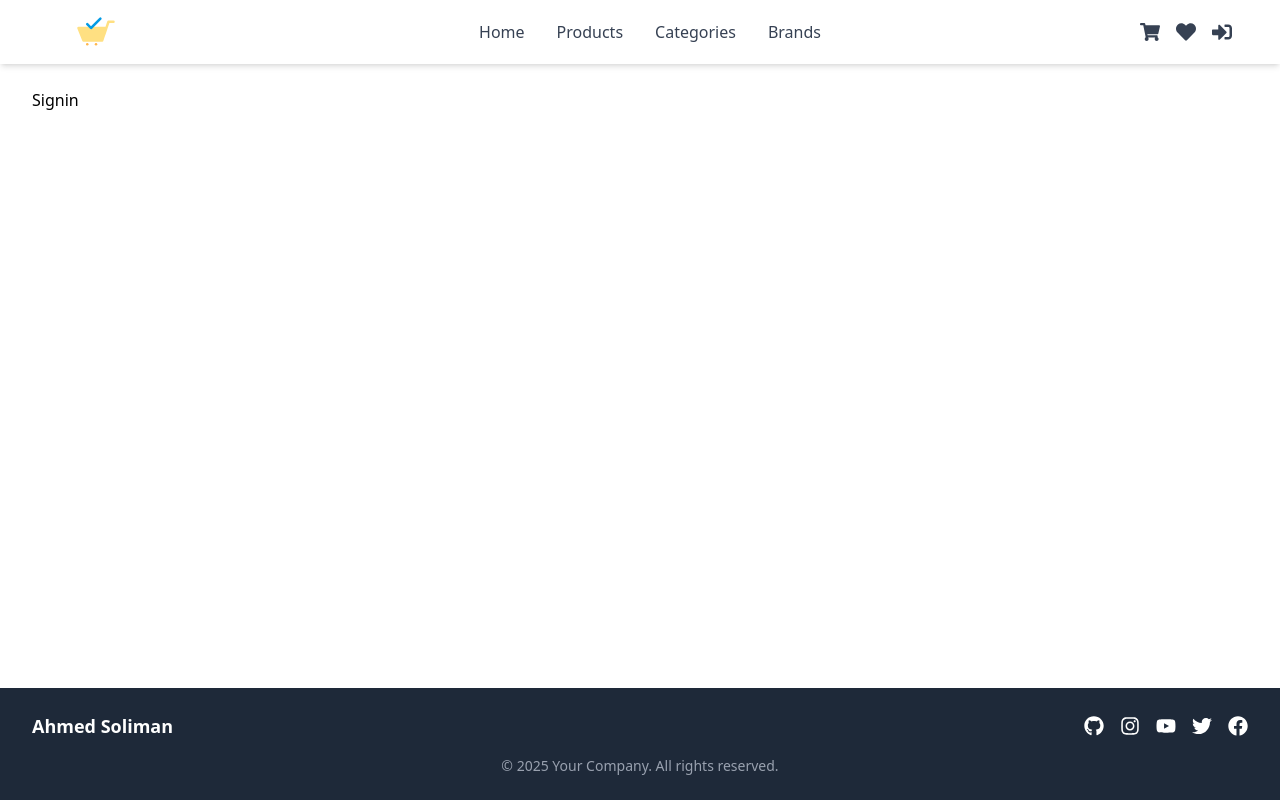
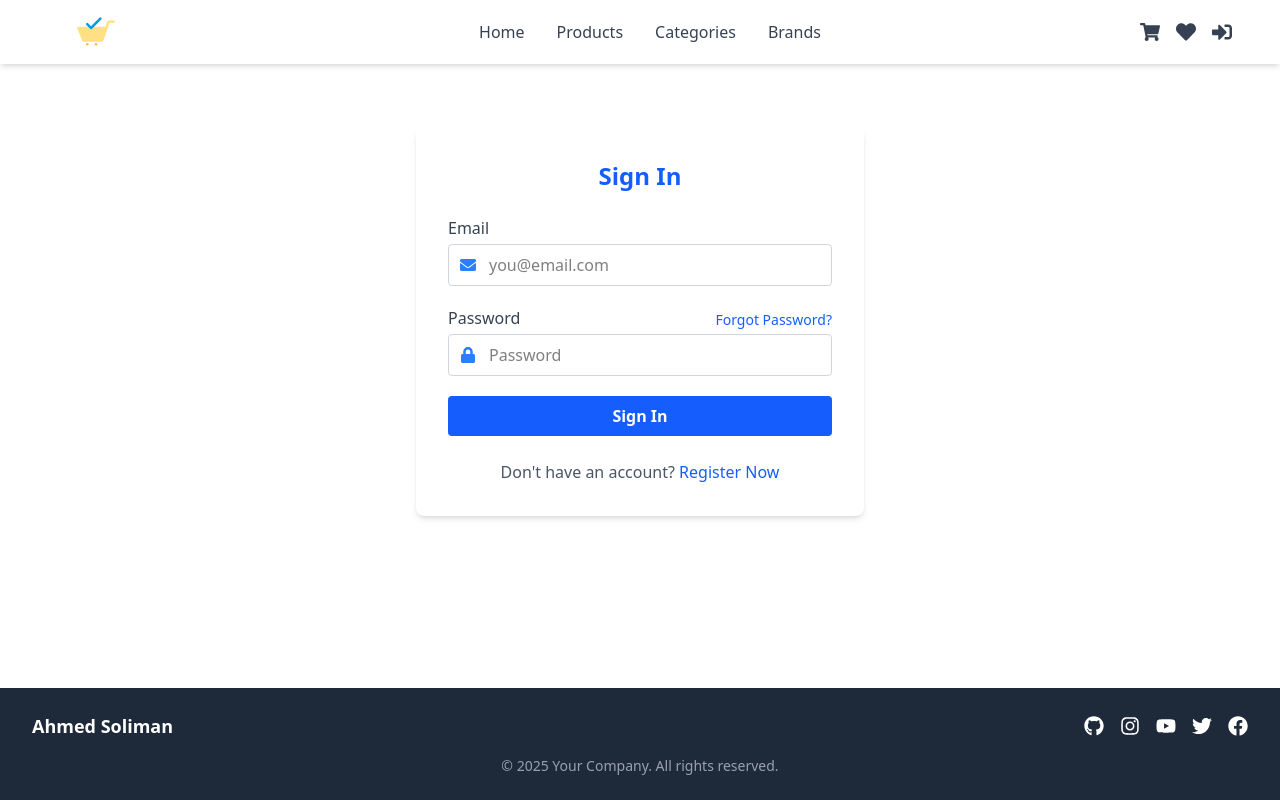
Before and after one commit to A7madSoliman/FreshCart-Ecommerce, a React (Vite) app: page /signin in a window 1280 px wide. Built offline with nearby package versions, Linux system fonts and the light colour scheme.

Commit message:
handle signin page

```diff
--- a/package.json
+++ b/package.json
@@ -15,6 +15,7 @@
     "formik": "^2.4.6",
     "react": "^19.1.0",
     "react-dom": "^19.1.0",
+    "react-hot-toast": "^2.5.2",
     "react-icons": "^5.5.0",
     "react-router-dom": "^7.6.0",
     "react-toastify": "^11.0.5",
--- a/src/Pages/Register.tsx
+++ b/src/Pages/Register.tsx
@@ -1,8 +1,15 @@
+import axios from "axios";
 import { useFormik } from "formik";
+import { useState } from "react";
 import { FaUser, FaEnvelope, FaPhone, FaLock } from "react-icons/fa";
+import { useNavigate } from "react-router-dom";
 import * as Yup from "yup";
+import { notify } from "../Utilits/ToastConfig";
 
 const Register = () => {
+  const [isLoading, setIsLoading] = useState(false);
+  const navigate = useNavigate();
+
   const RegisterSchema = Yup.object({
     name: Yup.string().min(2, "Too Short!").required("Username is required"),
     email: Yup.string().email("Invalid email").required("Email is required"),
@@ -17,28 +24,55 @@ const Register = () => {
       .required("Please confirm your password"),
   });
 
-  function sendDataToRegister() {
-    // This function can be used to send the form data to your backend
-    console.log("Sending data to register:");
-    // Example: axios.post('/api/register', values)
+  async function sendDataToRegister(values: {
+    name: string;
+    email: string;
+    password: string;
+    rePassword: string;
+    phone: string;
+  }) {
+    setIsLoading(true);
+    try {
+      const { data } = await axios.post(
+        "https://ecommerce.routemisr.com/api/v1/auth/signup",
+        values
+      );
+
+      if (data?.status === "success") {
+        notify.success("Registration successful! Redirecting to login...");
+        navigate("/login");
+      } else {
+        notify.error(data?.message || "Registration failed");
+      }
+    } catch (error) {
+      if (axios.isAxiosError(error)) {
+        notify.error(
+          error.response?.data?.message ||
+            "An error occurred during registration"
+        );
+      } else {
+        notify.error("An unexpected error occurred");
+      }
+    } finally {
+      setIsLoading(false);
+    }
   }
 
   const formik = useFormik({
     initialValues: {
       name: "",
       email: "",
-      phone: "",
       password: "",
       rePassword: "",
+      phone: "",
     },
 
     validationSchema: RegisterSchema,
     onSubmit: sendDataToRegister,
   });
 
-  console.log(formik);
-
   return (
+    <>
       <div className="max-w-md mx-auto bg-white rounded-lg shadow-md p-8 mt-10">
         <h2 className="text-2xl font-bold text-blue-600 mb-6 text-center">
           Create Account
@@ -192,12 +226,14 @@ const Register = () => {
           {/* Submit */}
           <button
             type="submit"
+            disabled={isLoading}
             className="w-full bg-blue-600 hover:bg-blue-700 text-white font-semibold py-2 rounded transition-colors duration-200"
           >
-          Register
+            {isLoading ? "Registering..." : "Create Account"}
           </button>
         </form>
       </div>
+    </>
   );
 };
 
--- a/src/Pages/Signin.tsx
+++ b/src/Pages/Signin.tsx
@@ -1,5 +1,156 @@
+import * as Yup from "yup";
+import { notify } from "../Utilits/ToastConfig";
+import { Link, useNavigate } from "react-router-dom";
+import { useState } from "react";
+import { useFormik } from "formik";
+import axios from "axios";
+import { FaEnvelope, FaLock } from "react-icons/fa";
+
 const Signin = () => {
-  return <div>Signin</div>;
+  const [isLoading, setIsLoading] = useState(false);
+  const navigate = useNavigate();
+
+  const SigninSchema = Yup.object({
+    email: Yup.string().email("Invalid email").required("Email is required"),
+    password: Yup.string()
+      .min(6, "Password too short")
+      .required("Password is required"),
+  });
+
+  async function sendDataToSignIn(values: { email: string; password: string }) {
+    setIsLoading(true);
+    try {
+      const { data } = await axios.post(
+        "https://ecommerce.routemisr.com/api/v1/auth/signin",
+        values
+      );
+
+      if (data?.status === "success") {
+        notify.success("Signin successful! Redirecting to home...");
+        navigate("/"); // Navigate to home page after successful signin
+      } else {
+        notify.error(data?.message || "Signin failed");
+      }
+    } catch (error) {
+      if (axios.isAxiosError(error)) {
+        notify.error(
+          error.response?.data?.message ||
+            "An error occurred during registration"
+        );
+      } else {
+        notify.error("An unexpected error occurred");
+      }
+    } finally {
+      setIsLoading(false);
+    }
+  }
+
+  const formik = useFormik({
+    initialValues: {
+      email: "",
+      password: "",
+    },
+    validationSchema: SigninSchema,
+    onSubmit: sendDataToSignIn,
+  });
+
+  return (
+    <>
+      <div className="max-w-md mx-auto bg-white rounded-lg shadow-md p-8 mt-10">
+        <h2 className="text-2xl font-bold text-blue-600 mb-6 text-center">
+          Sign In
+        </h2>
+        <form className="space-y-5" onSubmit={formik.handleSubmit}>
+          {/* Email field */}
+          <div>
+            <label
+              className="block mb-1 font-medium text-gray-700"
+              htmlFor="email"
+            >
+              Email
+            </label>
+            <div className="relative">
+              <span className="absolute inset-y-0 left-0 flex items-center pl-3 text-blue-500">
+                <FaEnvelope />
+              </span>
+              <input
+                type="email"
+                name="email"
+                id="email"
+                className="pl-10 pr-4 py-2 w-full border border-gray-300 rounded focus:outline-none focus:ring-2 focus:ring-blue-500"
+                placeholder="you@email.com"
+                onChange={formik.handleChange}
+                value={formik.values.email}
+                onBlur={formik.handleBlur}
+              />
+            </div>
+            {formik.touched.email && formik.errors.email && (
+              <div className="text-red-500 text-sm mt-1">
+                {formik.errors.email}
+              </div>
+            )}
+          </div>
+
+          {/* Password field */}
+          <div>
+            <div className="flex justify-between items-center mb-1">
+              <label className="font-medium text-gray-700" htmlFor="password">
+                Password
+              </label>
+              <Link
+                to="/forgot-password"
+                className="text-sm text-blue-600 hover:text-blue-700 mt-1"
+              >
+                Forgot Password?
+              </Link>
+            </div>
+            <div className="relative">
+              <span className="absolute inset-y-0 left-0 flex items-center pl-3 text-blue-500">
+                <FaLock />
+              </span>
+              <input
+                type="password"
+                name="password"
+                id="password"
+                className="pl-10 pr-4 py-2 w-full border border-gray-300 rounded focus:outline-none focus:ring-2 focus:ring-blue-500"
+                placeholder="Password"
+                onChange={formik.handleChange}
+                value={formik.values.password}
+                onBlur={formik.handleBlur}
+              />
+            </div>
+            {formik.touched.password && formik.errors.password && (
+              <div className="text-red-500 text-sm mt-1">
+                {formik.errors.password}
+              </div>
+            )}
+          </div>
+
+          {/* Submit button */}
+          <button
+            type="submit"
+            disabled={isLoading}
+            className="w-full bg-blue-600 hover:bg-blue-700 text-white font-semibold py-2 rounded transition-colors duration-200"
+          >
+            {isLoading ? "Signing in..." : "Sign In"}
+          </button>
+        </form>
+
+        {/* Register link */}
+        <div className="mt-6 text-center">
+          <p className="text-gray-600">
+            Don't have an account?{" "}
+            <Link
+              to="/register"
+              className="text-blue-600 hover:text-blue-700 font-medium"
+            >
+              Register Now
+            </Link>
+          </p>
+        </div>
+      </div>
+    </>
+  );
 };
 
 export default Signin;
--- /dev/null
+++ b/src/Utilits/ToastConfig.ts
@@ -0,0 +1,43 @@
+import { toast } from "react-toastify";
+import type { ToastOptions } from "react-toastify";
+
+const defaultOptions: ToastOptions = {
+  position: "top-center",
+  autoClose: 2000,
+  hideProgressBar: false,
+  closeOnClick: true,
+  pauseOnHover: true,
+  draggable: true,
+  progress: undefined,
+  theme: "colored",
+};
+
+export const notify = {
+  success: (message: string) =>
+    toast.success(message, {
+      ...defaultOptions,
+      style: {
+        background: "#10B981 !important",
+        borderRadius: "8px",
+        color: "#ffffff !important",
+      },
+    }),
+  error: (message: string) =>
+    toast.error(message, {
+      ...defaultOptions,
+      style: {
+        background: "#EF4444 !important",
+        borderRadius: "8px",
+        color: "#ffffff !important",
+      },
+    }),
+  loading: (message: string) =>
+    toast.loading(message, {
+      ...defaultOptions,
+      style: {
+        background: "#3B82F6 !important",
+        borderRadius: "8px",
+        color: "#ffffff !important",
+      },
+    }),
+};
--- a/src/main.tsx
+++ b/src/main.tsx
@@ -1,9 +1,21 @@
 import ReactDOM from "react-dom/client";
 import { BrowserRouter } from "react-router-dom";
 import App from "./App";
+import { ToastContainer } from "react-toastify";
 
 ReactDOM.createRoot(document.getElementById("root")!).render(
   <BrowserRouter>
     <App />
+    <ToastContainer
+      position="top-right"
+      autoClose={2000}
+      hideProgressBar={false}
+      newestOnTop
+      closeOnClick
+      rtl={false}
+      pauseOnHover
+      draggable
+      theme="colored"
+    />
   </BrowserRouter>
 );
```
Also changed, not shown: 1 other file (tests, documents, lock files or other folders). Lines whose indentation alone changed are shown as unchanged.
